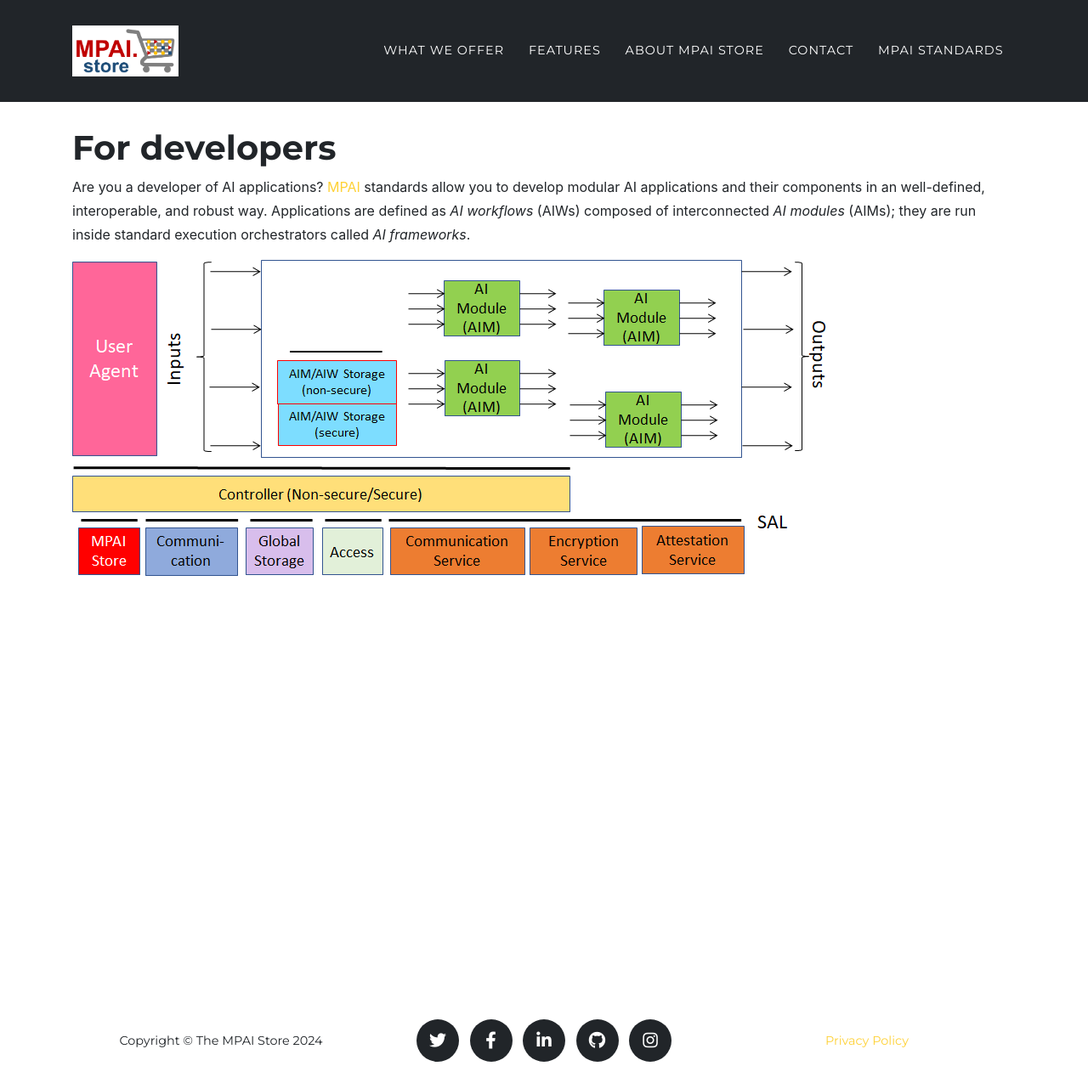
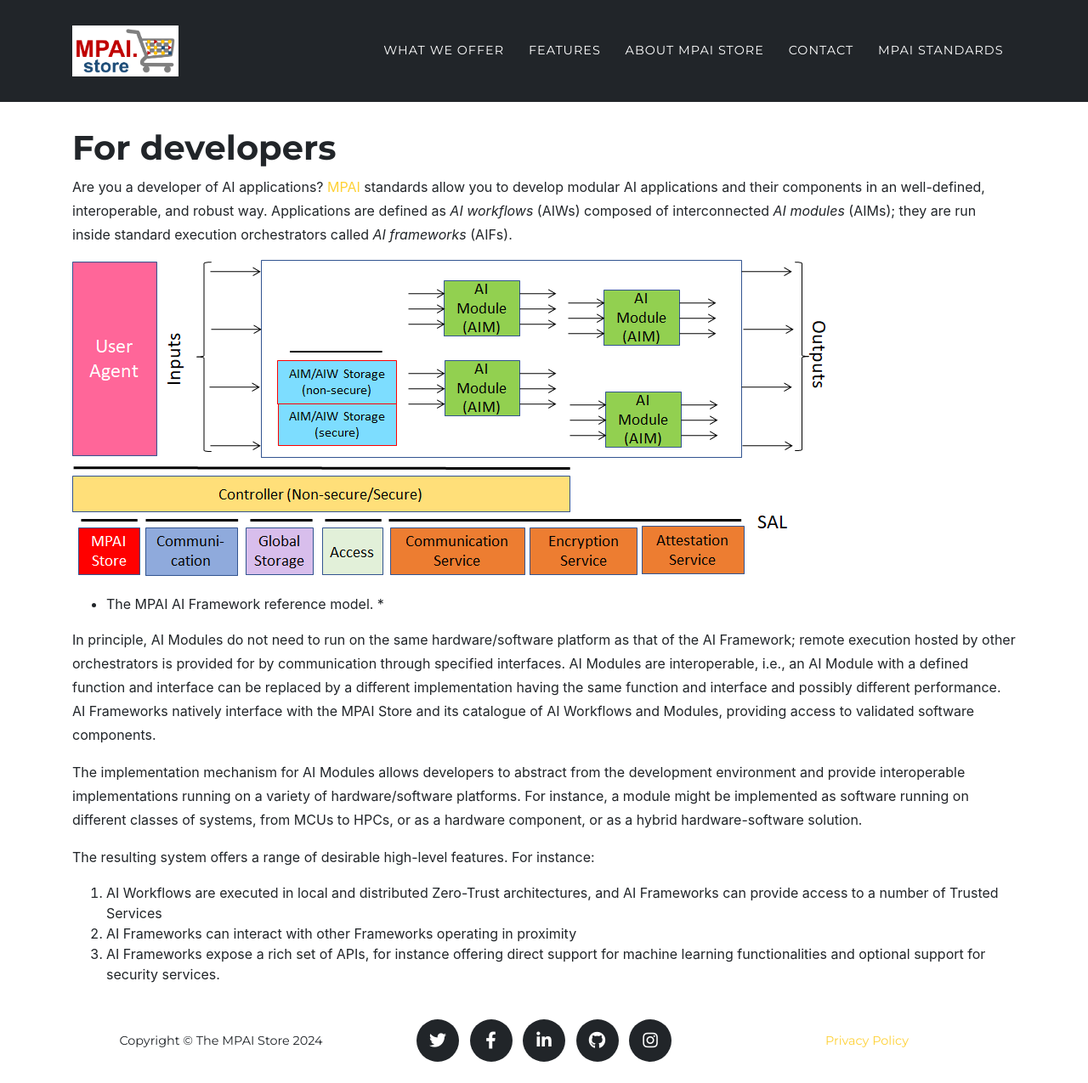
Before and after one commit to PaoloRibeca/mpai-store.github.io, a Jekyll site: the page built from for-developers.md, in a window 1280 px wide and 1275 px high. Shown: the whole window at 85% size. Built offline with Jekyll 4.4.1, drawn with Linux system fonts in a browser that asks for light colours; some web fonts are replaced.

Commit message:
More text

```diff
--- a/for-developers.md
+++ b/for-developers.md
@@ -5,6 +5,16 @@ title: For developers
 
 # For developers
 
-Are you a developer of AI applications? [MPAI](https://mpai.community) standards allow you to develop modular AI applications and their components in an well-defined, interoperable, and robust way. Applications are defined as _AI workflows_ (AIWs) composed of interconnected _AI modules_ (AIMs); they are run inside standard execution orchestrators called _AI frameworks_.
+Are you a developer of AI applications? [MPAI](https://mpai.community) standards allow you to develop modular AI applications and their components in an well-defined, interoperable, and robust way. Applications are defined as _AI workflows_ (AIWs) composed of interconnected _AI modules_ (AIMs); they are run inside standard execution orchestrators called _AI frameworks_ (AIFs).
 
 ![The MPAI AIF reference model](https://mpai.store/assets/img/MPAI-AIF V2.png)
+* The MPAI AI Framework reference model. *
+
+In principle, AI Modules do not need to run on the same hardware/software platform as that of the AI Framework; remote execution hosted by other orchestrators is provided for by communication through specified interfaces. AI Modules are interoperable, i.e., an AI Module with a defined function and interface can be replaced by a different implementation having the same function and interface and possibly different performance. AI Frameworks natively interface with the MPAI Store and its catalogue of AI Workflows and Modules, providing access to validated software components.
+
+The implementation mechanism for AI Modules allows developers to abstract from the development environment and provide interoperable implementations running on a variety of hardware/software platforms. For instance, a module might be implemented as software running on different classes of systems, from MCUs to HPCs, or as a hardware component, or as a hybrid hardware-software solution.
+
+The resulting system offers a range of desirable high-level features. For instance:
+1. AI Workflows are executed in local and distributed Zero-Trust architectures, and AI Frameworks can provide access to a number of Trusted Services
+2. AI Frameworks can interact with other Frameworks operating in proximity
+3. AI Frameworks expose a rich set of APIs, for instance offering direct support for machine learning functionalities and optional support for security services.
```
